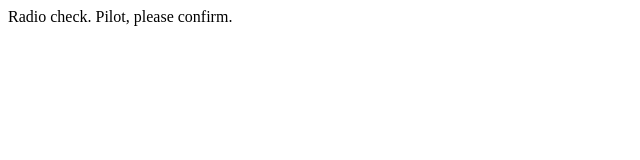
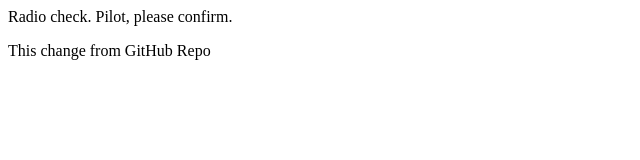
Before and after one commit to ramadevimaram/communction-log, a plain HTML site: page index.html in a window 1280 px wide. Shown: the whole page, without its empty margins (0-640 px from the left). Drawn offline with Linux system fonts and the light colour scheme.

Commit message:
Update index.html

```diff
--- a/index.html
+++ b/index.html
@@ -1,5 +1,6 @@
 <html>
 <body>
     <p>Radio check. Pilot, please confirm.</p>
+    <p>This change from GitHub Repo</p>
 </body>
 </html>
```
